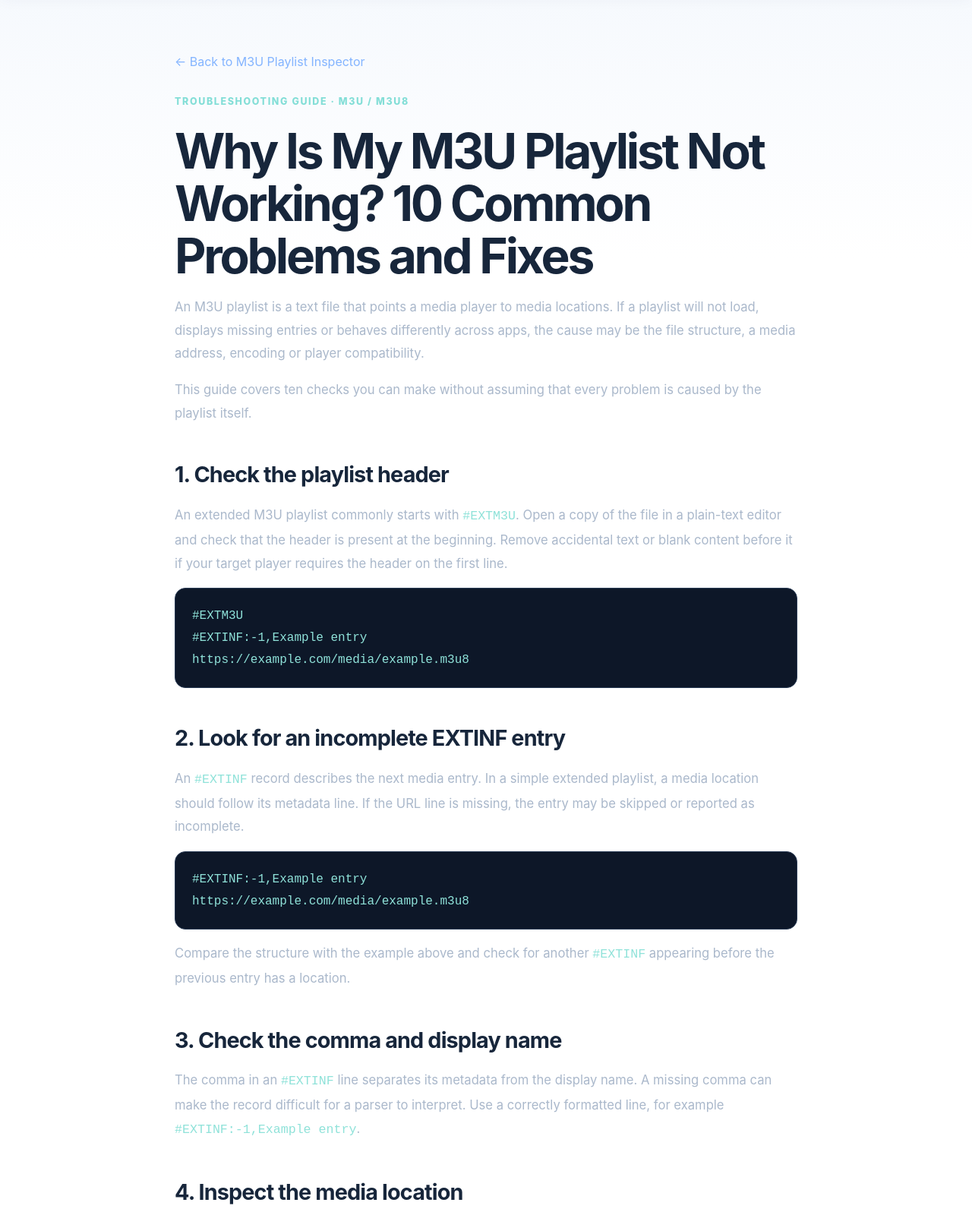
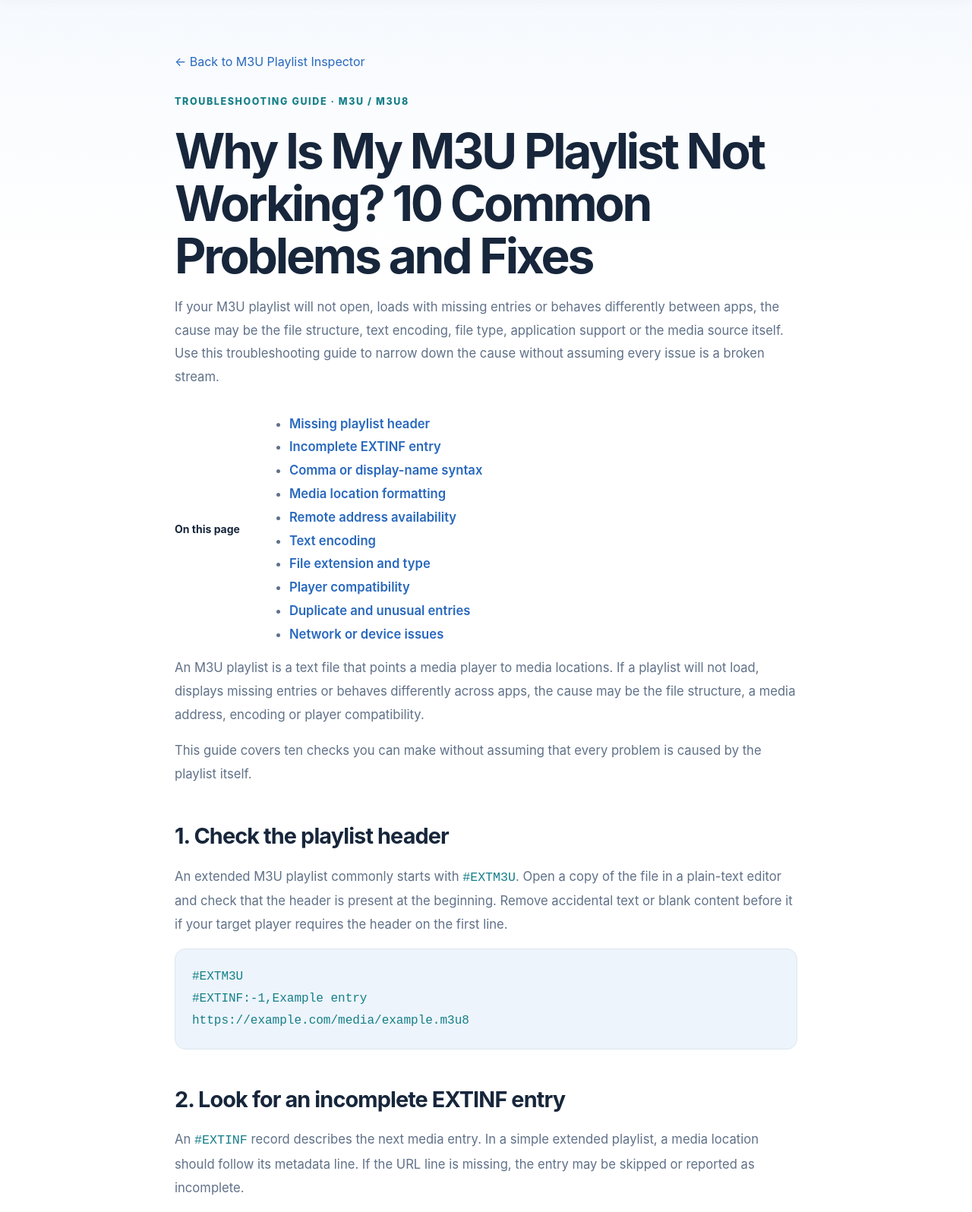
Before and after one commit to drxalan32/m3u-playlist-inspector, a website: page docs/m3u-playlist-not-working.html in a window 1280 px wide. Shown: the part 80-1676 px from the top of the page at 76% size. Drawn offline with Linux system fonts and the light colour scheme.

Commit message:
Improve M3U troubleshooting guide content SEO and theme contrast

```diff
--- a/docs/m3u-playlist-not-working.html
+++ b/docs/m3u-playlist-not-working.html
@@ -3,27 +3,27 @@
 <head>
 <meta charset="utf-8">
 <meta name="viewport" content="width=device-width, initial-scale=1">
-<meta name="description" content="Learn why an M3U playlist may not work. Check common file-format, URL, encoding and app compatibility problems with practical troubleshooting steps.">
+<meta name="description" content="Troubleshoot an M3U playlist that will not open or load. Check file structure, EXTINF syntax, encoding, file type and player compatibility with practical steps.">
 <meta name="robots" content="index,follow">
 <link rel="canonical" href="https://drxalan32.github.io/m3u-playlist-inspector/m3u-playlist-not-working.html">
 <meta property="og:type" content="article">
 <meta property="og:title" content="Why Is My M3U Playlist Not Working? 10 Common Problems and Fixes">
-<meta property="og:description" content="Troubleshoot common M3U playlist formatting, URL, encoding and compatibility problems.">
+<meta property="og:description" content="Find out why an M3U or M3U8 playlist may not work. Follow 10 practical checks for formatting, encoding, file type and application compatibility.">
 <meta property="og:url" content="https://drxalan32.github.io/m3u-playlist-inspector/m3u-playlist-not-working.html">
-<title>Why Is My M3U Playlist Not Working? 10 Fixes | M3U Inspector</title>
+<title>M3U Playlist Not Working? 10 Troubleshooting Fixes | M3U Inspector</title>
 <link rel="stylesheet" href="style.css?v=20261114-4">
 <style>
 .article-wrap{width:min(820px,calc(100% - 40px));margin:72px auto 100px}
 .article-wrap h1{font-size:clamp(2.3rem,6vw,4rem);line-height:1.08;letter-spacing:-.05em;margin:18px 0}
 .article-wrap h2{font-size:1.8rem;letter-spacing:-.03em;margin:42px 0 14px}
 .article-wrap h3{font-size:1.2rem;margin:28px 0 8px}
-.article-wrap p,.article-wrap li{color:#aab8cb;line-height:1.85;font-size:1.04rem}
-.article-wrap a{color:#83b4ff}
-.article-wrap pre{overflow:auto;padding:22px;border:1px solid #293b55;border-radius:14px;background:#0d1728;color:#dce8f8;line-height:1.8}
-.article-wrap code{color:#8fe2d9}
+.article-wrap p,.article-wrap li{color:var(--muted);line-height:1.85;font-size:1.04rem}
+.article-wrap a{color:var(--blue)}
+.article-wrap pre{overflow:auto;padding:22px;border:1px solid var(--line);border-radius:14px;background:var(--panel2);color:var(--text);line-height:1.8}
+.article-wrap code{color:var(--cyan)}
 .article-wrap .back{display:inline-block;margin-bottom:28px}
-.article-wrap .note{padding:18px 20px;border:1px solid #29435b;border-radius:12px;background:#111e30}
-.article-wrap .eyebrow{color:#83ded7;text-transform:uppercase;letter-spacing:.13em;font-size:.78rem;font-weight:800}
+.article-wrap .note{padding:18px 20px;border:1px solid var(--line);border-radius:12px;background:var(--panel2);color:var(--text)}
+.article-wrap .eyebrow{color:var(--cyan);text-transform:uppercase;letter-spacing:.13em;font-size:.78rem;font-weight:800}
 </style>
 <script type="application/ld+json">
 {
@@ -45,52 +45,56 @@
 <a class="back" href="./">← Back to M3U Playlist Inspector</a>
 <p class="eyebrow">Troubleshooting guide · M3U / M3U8</p>
 <h1>Why Is My M3U Playlist Not Working? 10 Common Problems and Fixes</h1>
+<p>If your M3U playlist will not open, loads with missing entries or behaves differently between apps, the cause may be the file structure, text encoding, file type, application support or the media source itself. Use this troubleshooting guide to narrow down the cause without assuming every issue is a broken stream.</p>
+<nav class="toc" aria-label="On this page"><strong>On this page</strong><ul>
+<li><a href="#header">Missing playlist header</a></li><li><a href="#extinf">Incomplete EXTINF entry</a></li><li><a href="#comma">Comma or display-name syntax</a></li><li><a href="#url">Media location formatting</a></li><li><a href="#availability">Remote address availability</a></li><li><a href="#encoding">Text encoding</a></li><li><a href="#filetype">File extension and type</a></li><li><a href="#compatibility">Player compatibility</a></li><li><a href="#duplicates">Duplicate and unusual entries</a></li><li><a href="#network">Network or device issues</a></li></ul></nav>
 <p>An M3U playlist is a text file that points a media player to media locations. If a playlist will not load, displays missing entries or behaves differently across apps, the cause may be the file structure, a media address, encoding or player compatibility.</p>
 <p>This guide covers ten checks you can make without assuming that every problem is caused by the playlist itself.</p>
 
-<h2>1. Check the playlist header</h2>
+<h2 id="header">1. Check the playlist header</h2>
 <p>An extended M3U playlist commonly starts with <code>#EXTM3U</code>. Open a copy of the file in a plain-text editor and check that the header is present at the beginning. Remove accidental text or blank content before it if your target player requires the header on the first line.</p>
 <pre><code>#EXTM3U
 #EXTINF:-1,Example entry
 https://example.com/media/example.m3u8</code></pre>
 
-<h2>2. Look for an incomplete EXTINF entry</h2>
+<h2 id="extinf">2. Look for an incomplete EXTINF entry</h2>
 <p>An <code>#EXTINF</code> record describes the next media entry. In a simple extended playlist, a media location should follow its metadata line. If the URL line is missing, the entry may be skipped or reported as incomplete.</p>
 <pre><code>#EXTINF:-1,Example entry
 https://example.com/media/example.m3u8</code></pre>
 <p>Compare the structure with the example above and check for another <code>#EXTINF</code> appearing before the previous entry has a location.</p>
 
-<h2>3. Check the comma and display name</h2>
+<h2 id="comma">3. Check the comma and display name</h2>
 <p>The comma in an <code>#EXTINF</code> line separates its metadata from the display name. A missing comma can make the record difficult for a parser to interpret. Use a correctly formatted line, for example <code>#EXTINF:-1,Example entry</code>.</p>
 
-<h2>4. Inspect the media location</h2>
+<h2 id="url">4. Inspect the media location</h2>
 <p>Check that each media-location line is complete and has not been truncated by a text editor, spreadsheet or copy-and-paste operation. If the address contains special characters or query parameters, make sure the full value was preserved. Do not publish private URLs or access tokens in screenshots or support requests.</p>
 
-<h2>5. Check whether the address is still available</h2>
+<h2 id="availability">5. Check whether the address is still available</h2>
 <p>A structurally valid playlist can point to a resource that has moved, expired or become unavailable. A local format checker cannot determine whether a remote address is online. If you control the media source, verify its status through the provider's authorized tools or documentation.</p>
 
-<h2>6. Check text encoding</h2>
+<h2 id="encoding">6. Check text encoding</h2>
 <p>M3U8 is commonly associated with UTF-8 encoded playlist text. If names display as unusual symbols, check how the file was saved and whether the receiving application supports its encoding. Keep a backup before converting or resaving a playlist.</p>
 
-<h2>7. Confirm the file extension and file type</h2>
+<h2 id="filetype">7. Confirm the file extension and file type</h2>
 <p>Check that the file is actually a plain-text M3U or M3U8 playlist, rather than an HTML error page or a renamed document. A download can sometimes save an error response with a playlist-looking filename. Open a local copy in a text editor to inspect its contents.</p>
 
-<h2>8. Check player compatibility</h2>
+<h2 id="compatibility">8. Check player compatibility</h2>
 <p>Different media applications support different playlist tags, metadata fields and streaming formats. If a playlist works in one authorized player but not another, consult the second application's documentation and compare its supported formats. Do not assume that every player implements every extension in the same way.</p>
 
-<h2>9. Look for duplicate or unusual entries</h2>
+<h2 id="duplicates">9. Look for duplicate or unusual entries</h2>
 <p>Repeated locations, empty display names and unusual metadata can make a playlist harder to manage. These issues do not always prevent playback, but reviewing them can help isolate inconsistencies. Keep the original file and test changes on a copy.</p>
 
-<h2>10. Separate playlist problems from network or device problems</h2>
+<h2 id="network">10. Separate playlist problems from network or device problems</h2>
 <p>If the file structure looks correct, the cause may be outside the playlist: the device's network connection, application configuration, account status or the media source itself. Check the relevant device and application documentation. A structural report alone cannot identify every playback failure.</p>
 
-<h2>Use the M3U Playlist Inspector for local checks</h2>
+<h2 id="inspector">Use the M3U Playlist Inspector for local checks</h2>
+<p>Start with the least destructive checks: inspect a copy of the file in a plain-text editor, confirm the header and entry pairing, then run a local structural check. Change one thing at a time so you can tell which change affects the result.</p>
 <p>You can paste playlist text into the <a href="./#online-validator">online M3U checker</a> or choose a local <code>.m3u</code> or <code>.m3u8</code> file. The browser-based checker looks for supported structural issues, including a missing header, incomplete entries, basic EXTINF problems and duplicate locations.</p>
 <p>For command-line checks and JSON or CSV reports, follow the <a href="how-to-validate-m3u-playlist.html">Python validation guide</a>. You can also read the <a href="m3u-file-format.html">M3U file format explanation</a> and the <a href="m3u-vs-m3u8.html">M3U vs M3U8 comparison</a>.</p>
 
 <div class="note"><p><strong>Important limitations:</strong> The inspector processes playlist text locally. It does not connect to media URLs, test playback, verify security or establish content ownership or licensing. Only inspect playlists and media sources you own or are authorized to use.</p></div>
 
-<h2>Frequently asked questions</h2>
+<h2 id="faq">Frequently asked questions</h2>
 <h3>Why does my M3U playlist open in one app but not another?</h3>
 <p>Applications can differ in their supported tags, encodings and media formats. Compare the app documentation and test a copy of the playlist.</p>
 <h3>Can an M3U checker tell me whether every stream works?</h3>
@@ -98,6 +102,7 @@ https://example.com/media/example.m3u8</code></pre>
 <h3>Should I edit my original playlist?</h3>
 <p>Keep an unchanged backup and make troubleshooting edits to a separate copy. Avoid sharing files that contain private addresses or credentials.</p>
 <p><a href="./#online-validator">Try the online M3U playlist checker →</a></p>
+<p>For a hands-on file walkthrough, read <a href="how-to-create-m3u-playlist.html">how to create an M3U playlist</a> or review the <a href="m3u-playlist-examples.html">M3U playlist examples</a>.</p>
 <p><a href="https://github.com/drxalan32/m3u-playlist-inspector">View the open-source project on GitHub →</a></p>
 </main>
 <footer class="site-footer">
```
